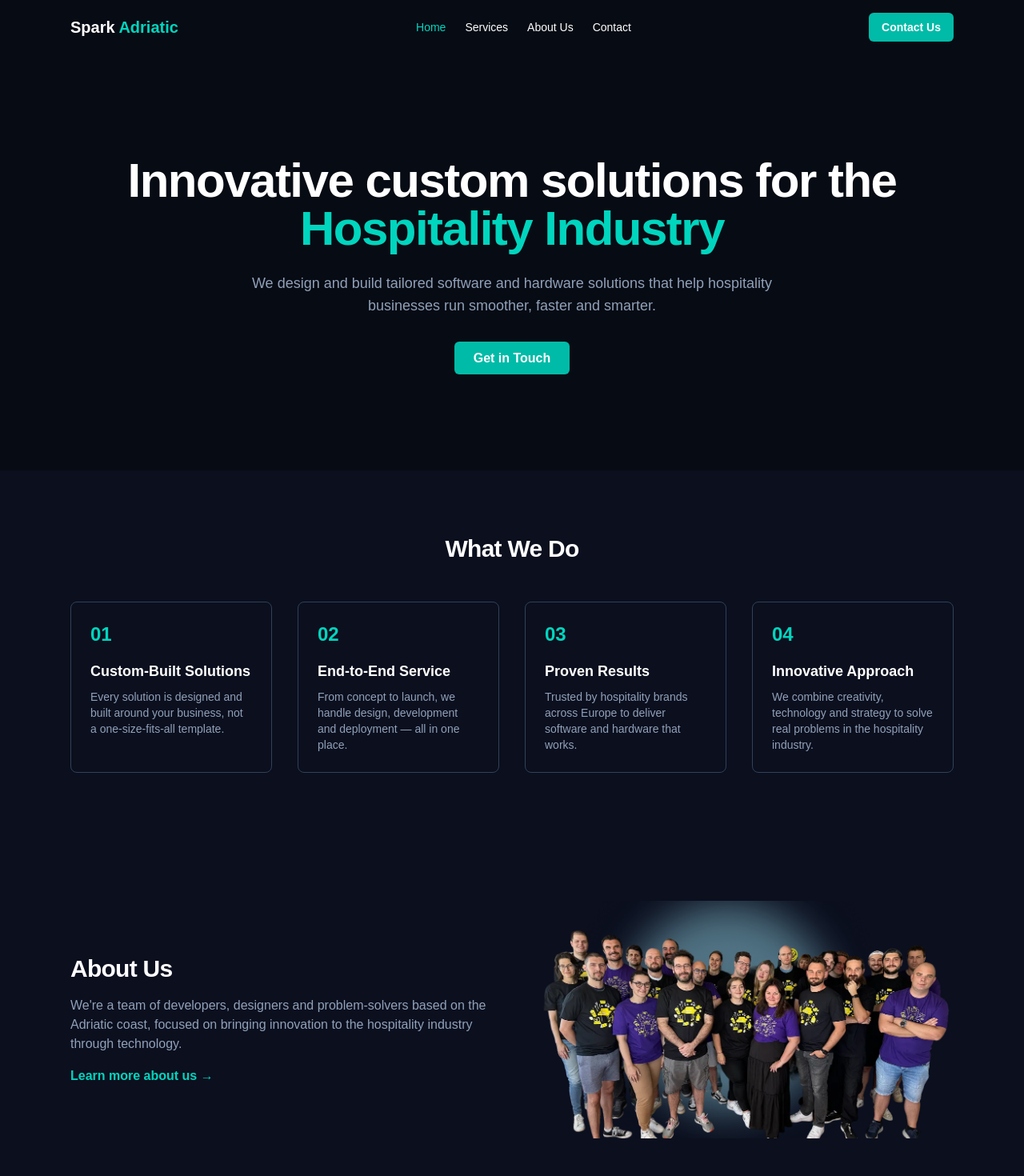
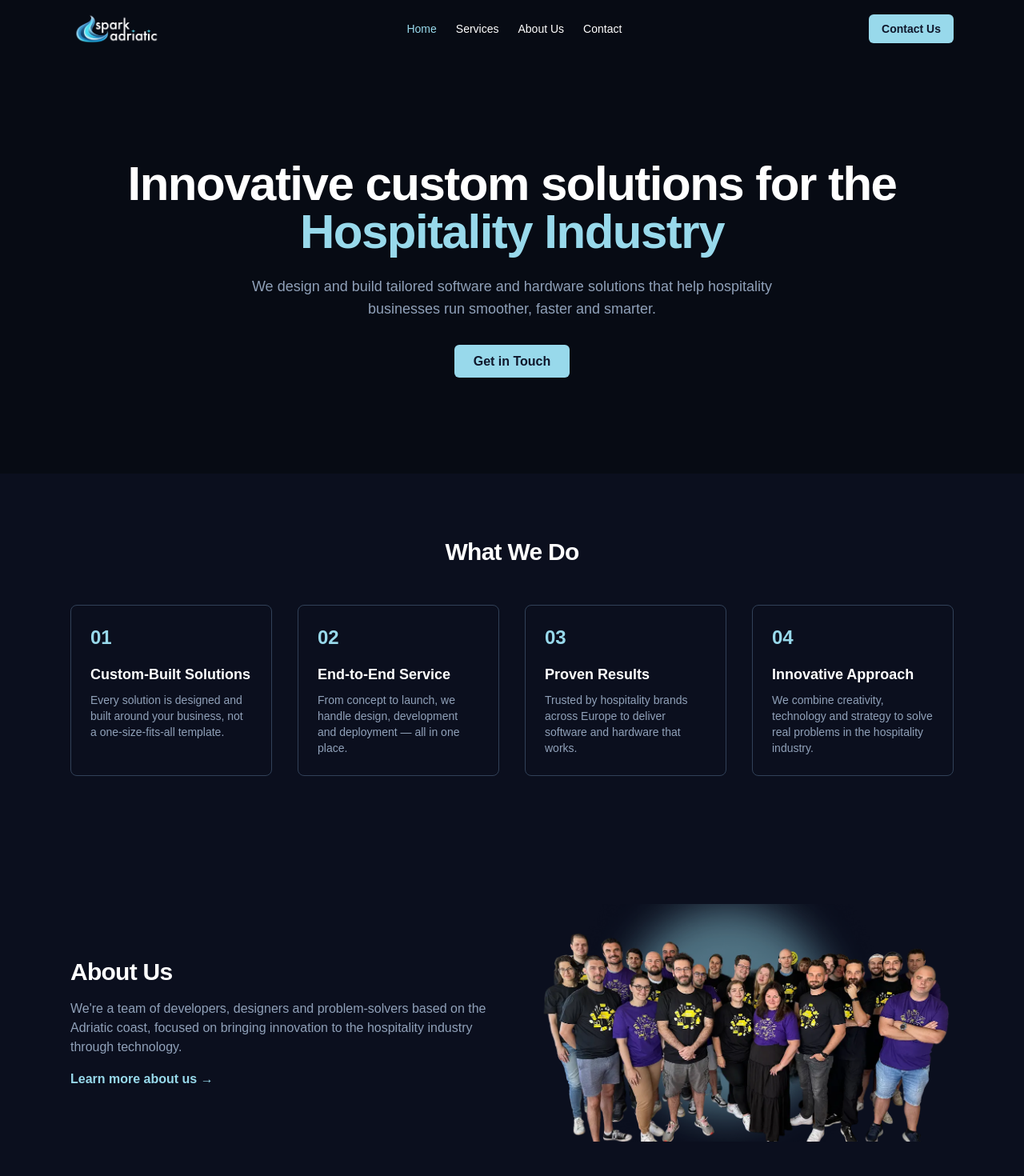
Before and after one commit to giancarlomari22/Sparkic, a Next.js app: page / in a window 1280 px wide. Shown: the top 1470 px of the page at 80% size. Built offline with nearby package versions, Linux system fonts and the light colour scheme.

Commit message:
Add promjena boja

```diff
--- a/src/components/about-section.tsx
+++ b/src/components/about-section.tsx
@@ -16,7 +16,7 @@ export function AboutSection() {
           </p>
           <Link
             href="/about"
-            className="mt-4 inline-block font-semibold text-teal-400 hover:text-teal-300"
+            className="mt-4 inline-block font-semibold text-[#98D9EB] hover:text-[#b8e5f3]"
           >
             Learn more about us →
           </Link>
--- a/src/components/contact-cta.tsx
+++ b/src/components/contact-cta.tsx
@@ -14,7 +14,7 @@ export function ContactCta() {
         <div className="mt-8">
           <Link
             href="/contact"
-            className="rounded-md bg-teal-500 px-6 py-3 text-base font-semibold text-white transition-colors hover:bg-teal-600"
+            className="rounded-md bg-[#98D9EB] px-6 py-3 text-base font-semibold text-slate-900 transition-colors hover:bg-[#7fd4e8]"
           >
             Contact Us
           </Link>
--- a/src/components/contact-form.tsx
+++ b/src/components/contact-form.tsx
@@ -58,7 +58,7 @@ export function ContactForm() {
               name="name"
               type="text"
               placeholder="Your name"
-              className="mt-1 w-full rounded-md border border-slate-600 bg-[#141829] px-4 py-2 text-white placeholder:text-slate-500 focus:border-teal-400 focus:outline-none"
+              className="mt-1 w-full rounded-md border border-slate-600 bg-[#141829] px-4 py-2 text-white placeholder:text-slate-500 focus:border-[#98D9EB] focus:outline-none"
             />
             {errors.name && (
               <p className="mt-1 text-sm text-red-400">{errors.name}</p>
@@ -77,7 +77,7 @@ export function ContactForm() {
               name="email"
               type="email"
               placeholder="your@email.com"
-              className="mt-1 w-full rounded-md border border-slate-600 bg-[#141829] px-4 py-2 text-white placeholder:text-slate-500 focus:border-teal-400 focus:outline-none"
+              className="mt-1 w-full rounded-md border border-slate-600 bg-[#141829] px-4 py-2 text-white placeholder:text-slate-500 focus:border-[#98D9EB] focus:outline-none"
             />
             {errors.email && (
               <p className="mt-1 text-sm text-red-400">{errors.email}</p>
@@ -96,7 +96,7 @@ export function ContactForm() {
               name="message"
               rows={5}
               placeholder="Tell us about your project..."
-              className="mt-1 w-full rounded-md border border-slate-600 bg-[#141829] px-4 py-2 text-white placeholder:text-slate-500 focus:border-teal-400 focus:outline-none"
+              className="mt-1 w-full rounded-md border border-slate-600 bg-[#141829] px-4 py-2 text-white placeholder:text-slate-500 focus:border-[#98D9EB] focus:outline-none"
             />
             {errors.message && (
               <p className="mt-1 text-sm text-red-400">{errors.message}</p>
@@ -105,7 +105,7 @@ export function ContactForm() {
 
           <button
             type="submit"
-            className="w-full rounded-md bg-teal-500 py-3 text-base font-semibold text-white transition-colors hover:bg-teal-600"
+            className="w-full rounded-md bg-[#98D9EB] py-3 text-base font-semibold text-slate-900 transition-colors hover:bg-[#7fd4e8]"
           >
             Send Message
           </button>
--- a/src/components/contact-info.tsx
+++ b/src/components/contact-info.tsx
@@ -26,7 +26,7 @@ export function ContactInfo() {
             <ol className="mt-4 space-y-4">
               {steps.map((item) => (
                 <li key={item.step} className="flex gap-4">
-                  <span className="flex h-8 w-8 shrink-0 items-center justify-center rounded-full bg-teal-500 text-sm font-bold text-white">
+                  <span className="flex h-8 w-8 shrink-0 items-center justify-center rounded-full bg-[#98D9EB] text-sm font-bold text-slate-900">
                     {item.step}
                   </span>
                   <p className="pt-1 text-slate-400">{item.text}</p>
--- a/src/components/features.tsx
+++ b/src/components/features.tsx
@@ -39,7 +39,7 @@ export function Features() {
               key={feature.number}
               className="rounded-lg border border-slate-700 p-6"
             >
-              <span className="text-2xl font-bold text-teal-400">
+              <span className="text-2xl font-bold text-[#98D9EB]">
                 {feature.number}
               </span>
               <h3 className="mt-4 text-lg font-semibold text-white">
--- a/src/components/hero.tsx
+++ b/src/components/hero.tsx
@@ -6,7 +6,7 @@ export function Hero() {
       <div className="mx-auto max-w-6xl px-6 py-24 text-center sm:py-32">
         <h1 className="text-4xl font-bold tracking-tight sm:text-6xl">
           Innovative custom solutions for the{" "}
-          <span className="text-teal-400">Hospitality Industry</span>
+          <span className="text-[#98D9EB]">Hospitality Industry</span>
         </h1>
         <p className="mx-auto mt-6 max-w-2xl text-lg text-slate-400">
           We design and build tailored software and hardware solutions that
@@ -15,7 +15,7 @@ export function Hero() {
         <div className="mt-10">
           <Link
             href="/contact"
-            className="rounded-md bg-teal-500 px-6 py-3 text-base font-semibold text-white transition-colors hover:bg-teal-600"
+            className="rounded-md bg-[#98D9EB] px-6 py-3 text-base font-semibold text-slate-900 transition-colors hover:bg-[#7fd4e8]"
           >
             Get in Touch
           </Link>
--- a/src/components/navbar.tsx
+++ b/src/components/navbar.tsx
@@ -19,12 +19,13 @@ export function Navbar() {
   return (
     <header className="bg-[#070b14] text-white">
       <nav className="mx-auto flex max-w-6xl items-center justify-between gap-6 px-6 py-4">
-        <Link
-          href="/"
-          className="text-xl font-bold"
-          onClick={() => setIsOpen(false)}
-        >
-          Spark <span className="text-teal-400">Adriatic</span>
+        <Link href="/" onClick={() => setIsOpen(false)}>
+          {/* eslint-disable-next-line @next/next/no-img-element */}
+          <img
+            src="/logo-white-transparent.webp"
+            alt="Spark Adriatic"
+            className="h-10 w-auto"
+          />
         </Link>
 
         <ul className="hidden items-center gap-6 text-sm font-medium sm:flex">
@@ -33,8 +34,8 @@ export function Navbar() {
               <Link
                 href={link.href}
                 className={cn(
-                  "transition-colors hover:text-teal-400",
-                  pathname === link.href && "text-teal-400"
+                  "transition-colors hover:text-[#98D9EB]",
+                  pathname === link.href && "text-[#98D9EB]"
                 )}
               >
                 {link.label}
@@ -46,7 +47,7 @@ export function Navbar() {
         <div className="flex items-center gap-4">
           <Link
             href="/contact"
-            className="hidden rounded-md bg-teal-500 px-4 py-2 text-sm font-semibold text-white transition-colors hover:bg-teal-600 sm:block"
+            className="hidden rounded-md bg-[#98D9EB] px-4 py-2 text-sm font-semibold text-slate-900 transition-colors hover:bg-[#7fd4e8] sm:block"
           >
             Contact Us
           </Link>
@@ -95,8 +96,8 @@ export function Navbar() {
                   href={link.href}
                   onClick={() => setIsOpen(false)}
                   className={cn(
-                    "block transition-colors hover:text-teal-400",
-                    pathname === link.href && "text-teal-400"
+                    "block transition-colors hover:text-[#98D9EB]",
+                    pathname === link.href && "text-[#98D9EB]"
                   )}
                 >
                   {link.label}
@@ -107,7 +108,7 @@ export function Navbar() {
               <Link
                 href="/contact"
                 onClick={() => setIsOpen(false)}
-                className="inline-block rounded-md bg-teal-500 px-4 py-2 font-semibold text-white transition-colors hover:bg-teal-600"
+                className="inline-block rounded-md bg-[#98D9EB] px-4 py-2 font-semibold text-slate-900 transition-colors hover:bg-[#7fd4e8]"
               >
                 Contact Us
               </Link>
--- a/src/components/process-section.tsx
+++ b/src/components/process-section.tsx
@@ -36,7 +36,7 @@ export function ProcessSection() {
         <div className="mt-12 grid grid-cols-1 gap-8 sm:grid-cols-2 lg:grid-cols-4">
           {steps.map((step) => (
             <div key={step.number}>
-              <span className="text-2xl font-bold text-teal-400">
+              <span className="text-2xl font-bold text-[#98D9EB]">
                 {step.number}
               </span>
               <h3 className="mt-4 text-lg font-semibold text-white">
```
Also changed, not shown: public/logo-white-transparent.webp (added).
